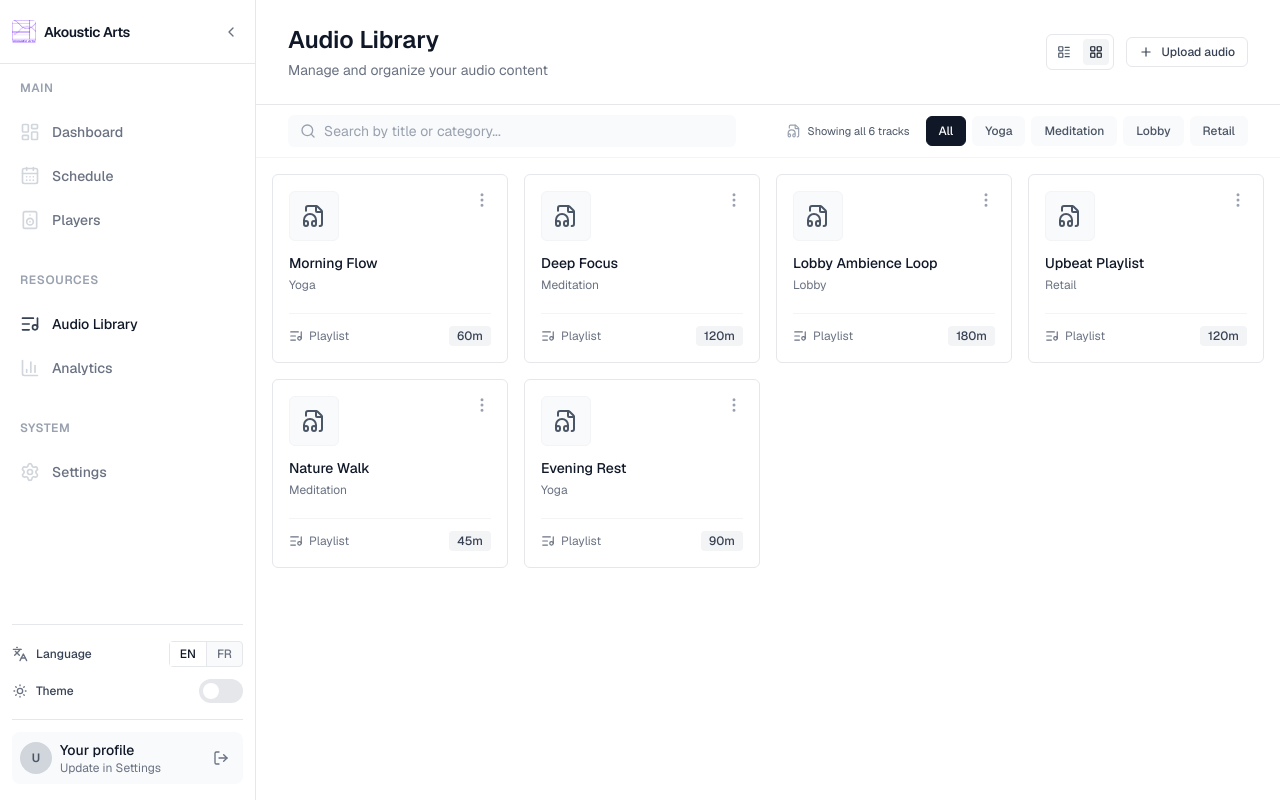
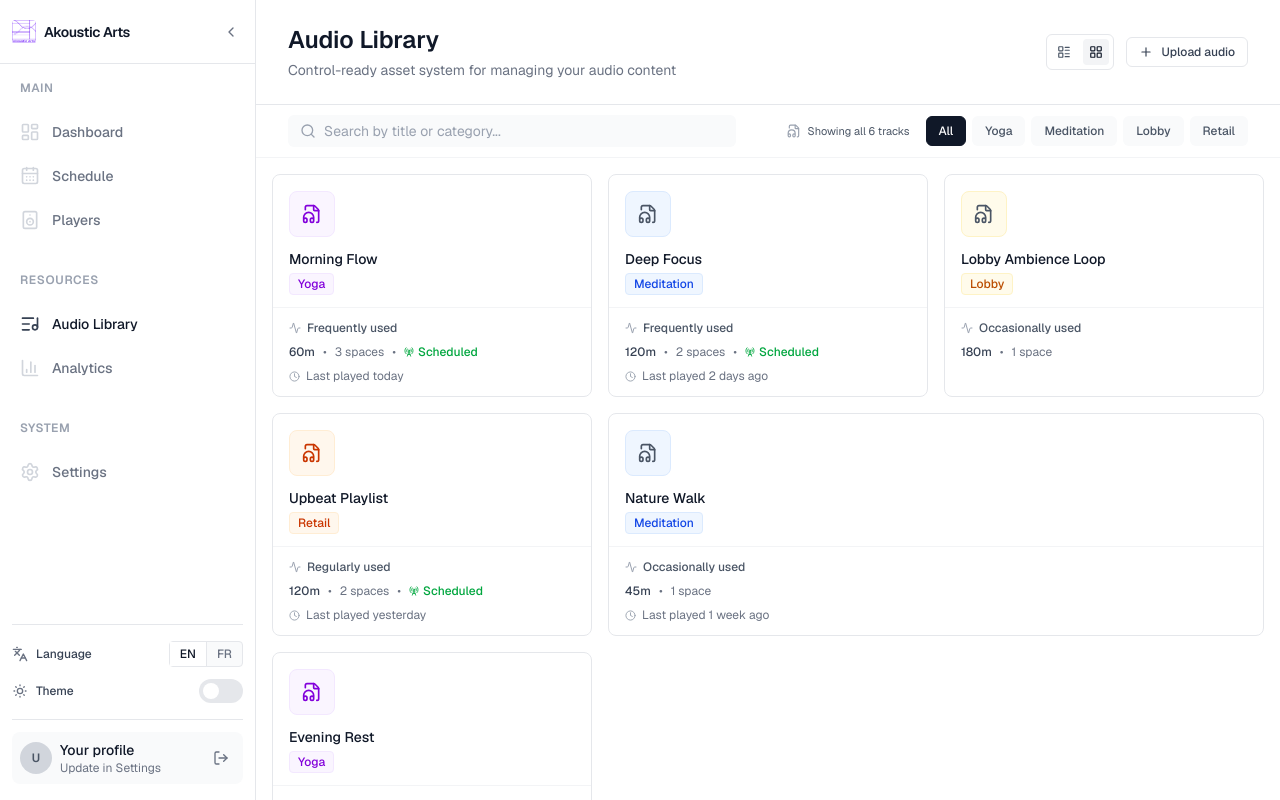
Before and after one commit to amamamou/AK, a Next.js app: page /library in a window 1280 px wide. Built offline with nearby package versions, Linux system fonts and the light colour scheme.

Commit message:
feat: upgrade Audio Library with enhanced data model and visual polish
Add contextual usage signals, improved layout, and smart metadata

```diff
--- a/app/library/LibraryClient.tsx
+++ b/app/library/LibraryClient.tsx
@@ -1,19 +1,32 @@
 "use client";
 
 import React, { useMemo, useState } from "react";
-import { Search, ListMusic, MoreVertical, Plus, FileAudio } from "lucide-react";
+import { Search, MoreVertical, Plus, FileAudio, Clock, RadioTower, Activity, ArrowRight } from "lucide-react";
 import { cn } from "../../utils/cn";
 import ViewToggle from "../players/components/ViewToggle";
 
 const categories = ["All", "Yoga", "Meditation", "Lobby", "Retail"];
 
-const library = [
-  { id: "a1", title: "Morning Flow", duration: "60m", category: "Yoga" },
-  { id: "a2", title: "Deep Focus", duration: "120m", category: "Meditation" },
-  { id: "a3", title: "Lobby Ambience Loop", duration: "180m", category: "Lobby" },
-  { id: "a4", title: "Upbeat Playlist", duration: "120m", category: "Retail" },
-  { id: "a5", title: "Nature Walk", duration: "45m", category: "Meditation" },
-  { id: "a6", title: "Evening Rest", duration: "90m", category: "Yoga" },
+type AudioItem = {
+  id: string;
+  title: string;
+  duration: string;
+  durationMinutes: number;
+  category: string;
+  usageCount: number;
+  spacesCount: number;
+  lastPlayed?: string;
+  isScheduled: boolean;
+  color?: string;
+};
+
+const library: AudioItem[] = [
+  { id: "a1", title: "Morning Flow", duration: "60m", durationMinutes: 60, category: "Yoga", usageCount: 24, spacesCount: 3, lastPlayed: "today", isScheduled: true, color: "purple" },
+  { id: "a2", title: "Deep Focus", duration: "120m", durationMinutes: 120, category: "Meditation", usageCount: 18, spacesCount: 2, lastPlayed: "2 days ago", isScheduled: true, color: "blue" },
+  { id: "a3", title: "Lobby Ambience Loop", duration: "180m", durationMinutes: 180, category: "Lobby", usageCount: 5, spacesCount: 1, lastPlayed: undefined, isScheduled: false, color: "amber" },
+  { id: "a4", title: "Upbeat Playlist", duration: "120m", durationMinutes: 120, category: "Retail", usageCount: 12, spacesCount: 2, lastPlayed: "yesterday", isScheduled: true, color: "orange" },
+  { id: "a5", title: "Nature Walk", duration: "45m", durationMinutes: 45, category: "Meditation", usageCount: 3, spacesCount: 1, lastPlayed: "1 week ago", isScheduled: false, color: "green" },
+  { id: "a6", title: "Evening Rest", duration: "90m", durationMinutes: 90, category: "Yoga", usageCount: 14, spacesCount: 2, lastPlayed: "3 days ago", isScheduled: true, color: "indigo" },
 ];
 
 export default function LibraryClient() {
@@ -40,6 +53,26 @@ export default function LibraryClient() {
   const filteredCount = filteredLibrary.length;
   const showingAll = totalCount === filteredCount;
 
+  const categoryColor = {
+    Yoga: "bg-purple-50 text-purple-700 border-purple-100",
+    Meditation: "bg-blue-50 text-blue-700 border-blue-100",
+    Lobby: "bg-amber-50 text-amber-700 border-amber-100",
+    Retail: "bg-orange-50 text-orange-700 border-orange-100",
+  };
+
+  const getUsageColor = (usageCount: number) => {
+    if (usageCount > 15) return "border-l-emerald-500";
+    if (usageCount > 8) return "border-l-blue-500";
+    return "border-l-gray-300";
+  };
+
+  const getUsageLabel = (usageCount: number) => {
+    if (usageCount > 15) return "Frequently used";
+    if (usageCount > 8) return "Regularly used";
+    if (usageCount > 0) return "Occasionally used";
+    return "Never used";
+  };
+
   return (
     <div className="flex-1 flex flex-col overflow-hidden bg-white">
       {/* Header, matching Players style */}
@@ -50,7 +83,7 @@ export default function LibraryClient() {
               <div>
                 <h1 className="text-2xl font-semibold text-gray-900">Audio Library</h1>
                 <p className="mt-1 text-sm text-gray-500">
-                  Manage and organize your audio content
+                  Control-ready asset system for managing your audio content
                 </p>
               </div>
 
@@ -144,43 +177,101 @@ export default function LibraryClient() {
         <div className="px-4 py-4">
           {filteredLibrary.length === 0 ? (
             <div className="flex flex-col items-center justify-center py-16">
-              <div className="text-center space-y-2">
+              <div className="text-center space-y-4">
+                <div className="inline-flex items-center justify-center w-12 h-12 rounded-lg bg-gray-100">
+                  <FileAudio size={24} className="text-gray-400" />
+                </div>
                 <h2 className="text-sm font-semibold text-gray-900">
                   No audio matches your filters
                 </h2>
                 <p className="text-xs text-gray-500 max-w-sm">
                   Try adjusting your search or category filters, or upload new content to your library.
                 </p>
+                {showingAll && (
+                  <div className="pt-2 space-y-1.5 text-left">
+                    <div className="text-xs font-semibold text-gray-600 uppercase tracking-wide">Quick suggestions:</div>
+                    <ul className="text-xs text-gray-600 space-y-1">
+                      <li>• Upload a new audio file</li>
+                      <li>• Or reuse an existing track</li>
+                    </ul>
+                  </div>
+                )}
               </div>
             </div>
           ) : view === "grid" ? (
-            <div className="grid grid-cols-1 md:grid-cols-3 lg:grid-cols-4 gap-4">
-              {filteredLibrary.map((audio) => (
+            <div className="grid grid-cols-1 md:grid-cols-2 lg:grid-cols-3 gap-4">
+              {filteredLibrary.map((audio, idx) => (
                 <div
                   key={audio.id}
-                  className="group bg-white border border-gray-200 rounded-md p-4 hover:border-gray-300 hover:bg-gray-50 transition-colors duration-150 cursor-pointer flex flex-col gap-3"
+                  className={cn(
+                    "group relative rounded-lg border transition-all duration-150 cursor-pointer overflow-hidden",
+                    idx % 5 === 4 ? "md:col-span-2" : "",
+                    "bg-white border-gray-200 hover:shadow-md hover:border-gray-300"
+                  )}
                 >
-                  <div className="flex items-start justify-between">
-                    <div className="p-3 bg-gray-50 text-gray-600 rounded-md border border-gray-100 group-hover:bg-gray-100 transition-colors">
-                      <FileAudio size={24} />
+                  {/* Left border indicator */}
+                  <div className={cn("absolute left-0 top-0 bottom-0 w-1", getUsageColor(audio.usageCount))} />
+
+                  <div className="flex flex-col h-full">
+                    {/* Top section: Icon + Title */}
+                    <div className="flex items-start justify-between gap-3 p-4 pb-3">
+                      <div className={cn(
+                        "p-3 rounded-lg border text-gray-600 group-hover:shadow-sm transition-all flex-shrink-0",
+                        categoryColor[audio.category as keyof typeof categoryColor] || "bg-gray-50 border-gray-100"
+                      )}>
+                        <FileAudio size={20} />
+                      </div>
+                      <button className="text-gray-400 hover:text-gray-700 opacity-0 group-hover:opacity-100 transition-opacity">
+                        <MoreVertical size={16} />
+                      </button>
                     </div>
-                    <button className="text-gray-400 hover:text-gray-700">
-                      <MoreVertical size={18} />
-                    </button>
-                  </div>
 
-                  <div className="flex flex-col gap-1">
-                    <h3 className="text-sm font-medium text-gray-900 truncate">{audio.title}</h3>
-                    <p className="text-xs text-gray-500">{audio.category}</p>
-                  </div>
+                    {/* Middle section: Title + Category */}
+                    <div className="px-4 pb-3">
+                      <h3 className="text-sm font-medium text-gray-900 truncate" title={audio.title}>{audio.title}</h3>
+                      <p className={cn(
+                        "text-xs font-medium mt-1 inline-block px-2 py-0.5 rounded border",
+                        categoryColor[audio.category as keyof typeof categoryColor] || "bg-gray-50 text-gray-600 border-gray-100"
+                      )}>
+                        {audio.category}
+                      </p>
+                    </div>
 
-                  <div className="mt-2 pt-3 border-t border-gray-100 flex items-center justify-between text-xs text-gray-500">
-                    <span className="flex items-center gap-1.5">
-                      <ListMusic size={14} /> Playlist
-                    </span>
-                    <span className="font-medium text-gray-700 bg-gray-100 px-2 py-0.5 rounded-sm">
-                      {audio.duration}
-                    </span>
+                    {/* Divider */}
+                    <div className="border-t border-gray-100" />
+
+                    {/* Bottom section: Usage + Metadata */}
+                    <div className="px-4 py-3 space-y-2">
+                      {/* Usage status */}
+                      <div className="flex items-center gap-1.5 text-xs">
+                        <Activity size={12} className="text-gray-400" />
+                        <span className="text-gray-600 font-medium">{getUsageLabel(audio.usageCount)}</span>
+                      </div>
+
+                      {/* Metadata strip */}
+                      <div className="text-xs text-gray-500 flex items-center gap-2">
+                        <span className="font-medium text-gray-700">{audio.duration}</span>
+                        <span>•</span>
+                        <span>{audio.spacesCount} {audio.spacesCount === 1 ? "space" : "spaces"}</span>
+                        {audio.isScheduled && (
+                          <>
+                            <span>•</span>
+                            <span className="inline-flex items-center gap-1 text-green-600 font-medium">
+                              <RadioTower size={10} />
+                              Scheduled
+                            </span>
+                          </>
+                        )}
+                      </div>
+
+                      {/* Last played */}
+                      {audio.lastPlayed && (
+                        <div className="text-xs text-gray-500 flex items-center gap-1.5">
+                          <Clock size={11} className="text-gray-400" />
+                          <span>Last played {audio.lastPlayed}</span>
+                        </div>
+                      )}
+                    </div>
                   </div>
                 </div>
               ))}
@@ -190,23 +281,49 @@ export default function LibraryClient() {
               {filteredLibrary.map((audio) => (
                 <div
                   key={audio.id}
-                  className="flex items-center gap-3 rounded-md border border-gray-200 bg-white px-4 py-3 hover:bg-gray-50 transition-colors duration-150 cursor-pointer"
+                  className={cn(
+                    "flex items-center gap-4 rounded-lg border border-gray-200 bg-white px-4 py-3 hover:shadow-md hover:border-gray-300 transition-all duration-150 cursor-pointer group",
+                    "relative"
+                  )}
                 >
-                  <div className="flex items-center gap-3 min-w-0 flex-1">
-                    <div className="p-2 rounded-md border border-gray-200 bg-gray-50 text-gray-600">
-                      <FileAudio size={18} />
+                  {/* Left border */}
+                  <div className={cn("absolute left-0 top-0 bottom-0 w-1 rounded-l-lg", getUsageColor(audio.usageCount))} />
+
+                  {/* Left block: Icon + Title + Category */}
+                  <div className="flex items-center gap-3 min-w-0 flex-1 pl-1">
+                    <div className={cn(
+                      "p-2 rounded-lg border flex-shrink-0",
+                      categoryColor[audio.category as keyof typeof categoryColor] || "bg-gray-50 border-gray-100"
+                    )}>
+                      <FileAudio size={16} className="text-gray-600" />
                     </div>
-                    <div className="min-w-0">
-                      <div className="text-sm font-medium text-gray-900 truncate">{audio.title}</div>
-                      <div className="mt-0.5 text-xs text-gray-500">{audio.category}</div>
+                    <div className="min-w-0 flex-1">
+                      <div className="text-sm font-medium text-gray-900 truncate" title={audio.title}>{audio.title}</div>
+                      <div className="mt-0.5 flex items-center gap-2 text-xs text-gray-500">
+                        <span className="font-medium text-gray-600">{audio.category}</span>
+                        <span>•</span>
+                        <span>{getUsageLabel(audio.usageCount)}</span>
+                      </div>
                     </div>
                   </div>
 
-                  <div className="flex items-center gap-2 text-xs text-gray-500">
-                    <span className="font-medium text-gray-700 bg-gray-100 px-2 py-0.5 rounded-sm">
-                      {audio.duration}
-                    </span>
-                    <button className="text-gray-400 hover:text-gray-700">
+                  {/* Right block: Metadata + Actions */}
+                  <div className="flex items-center gap-3 text-xs text-gray-600 flex-shrink-0">
+                    <div className="flex items-center gap-1.5">
+                      <span className="font-medium text-gray-700">{audio.duration}</span>
+                      <span className="text-gray-400">•</span>
+                      <span>{audio.spacesCount} {audio.spacesCount === 1 ? "space" : "spaces"}</span>
+                      {audio.isScheduled && (
+                        <>
+                          <span className="text-gray-400">•</span>
+                          <span className="inline-flex items-center gap-1 text-green-600 font-medium">
+                            <RadioTower size={10} />
+                            Scheduled
+                          </span>
+                        </>
+                      )}
+                    </div>
+                    <button className="text-gray-400 hover:text-gray-700 opacity-0 group-hover:opacity-100 transition-opacity">
                       <MoreVertical size={16} />
                     </button>
                   </div>
```
